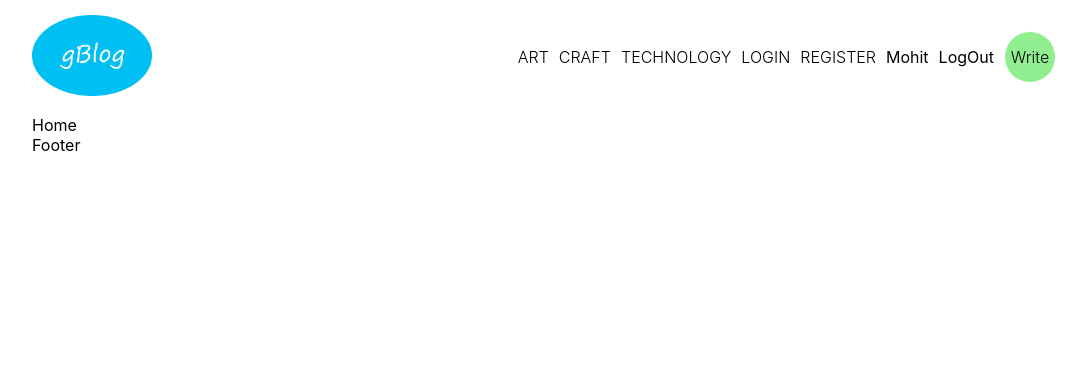
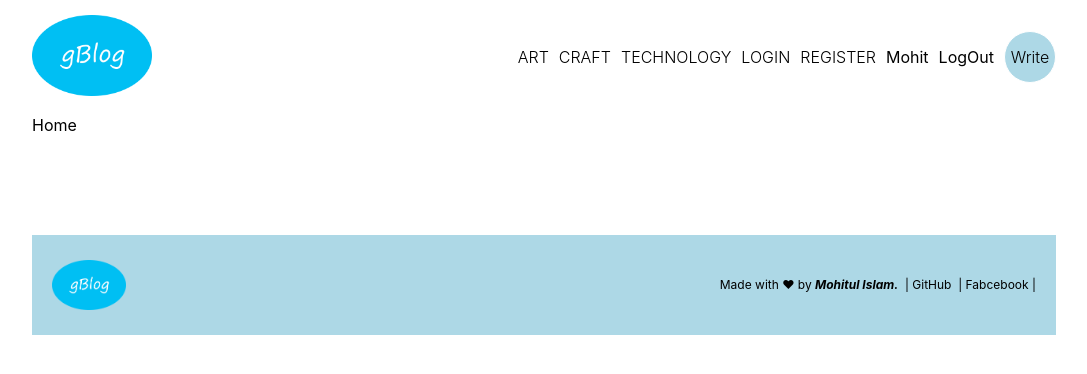
Before and after one commit to mohit838/Dynamic-Blog, a React (Create React App) app in the folder client/: page / in a window 1280 px wide. Shown: the top 374 px of the page, without its empty margins (96-1183 px from the left). Built offline with nearby package versions, Linux system fonts and the light colour scheme.

Commit message:
Footer UI

```diff
--- a/client/src/components/Footer.jsx
+++ b/client/src/components/Footer.jsx
@@ -1,7 +1,31 @@
 import React from "react";
+import { Link } from "react-router-dom";
+import Logo from "./../assets/img/blog-logo.png";
 
 const Footer = () => {
-  return <div>Footer</div>;
+  return (
+    <>
+      <footer>
+        <img src={Logo} alt="footer-logo-img" />
+        <p>
+          Made with ❤ by{" "}
+          <b>
+            <i>Mohitul Islam.</i>
+          </b>{" "}
+          &nbsp;
+          <Link
+            className="linkUrl"
+            to="https://github.com/mohit838/Dyanmic-Blog"
+          >
+            | GitHub &nbsp;
+          </Link>
+          <Link className="linkUrl" to="https://facebook.com/mohit838">
+            | Fabcebook |
+          </Link>
+        </p>
+      </footer>
+    </>
+  );
 };
 
 export default Footer;
--- a/client/src/style.scss
+++ b/client/src/style.scss
@@ -2,6 +2,7 @@
 $bg: #90ee90;
 $button: #f78e8e;
 $error: #ff0000;
+$footerBg: #add8e6;
 
 // Main CSS
 .mainApp {
@@ -113,7 +114,7 @@ $error: #ff0000;
           }
 
           .write {
-            background-color: $bg;
+            background-color: $footerBg;
             height: 50px;
             width: 50px;
             border-radius: 50px;
@@ -131,13 +132,34 @@ $error: #ff0000;
             border: 1px solid white;
 
             &:hover {
-              background-color: #a85353;
-              color: white;
+              background-color: lightblue;
+              color: #000000;
               border: 1px solid #000;
             }
           }
         }
       }
     }
+
+    // Footer
+
+    footer {
+      margin-top: 100px;
+      display: flex;
+      align-items: center;
+      justify-content: space-between;
+      gap: 20px;
+      background-color: $footerBg;
+      font-size: 12px;
+      height: 100px;
+      padding: 0 20px;
+
+      img {
+        height: 50px;
+      }
+
+      p {
+      }
+    }
   }
 }
```
